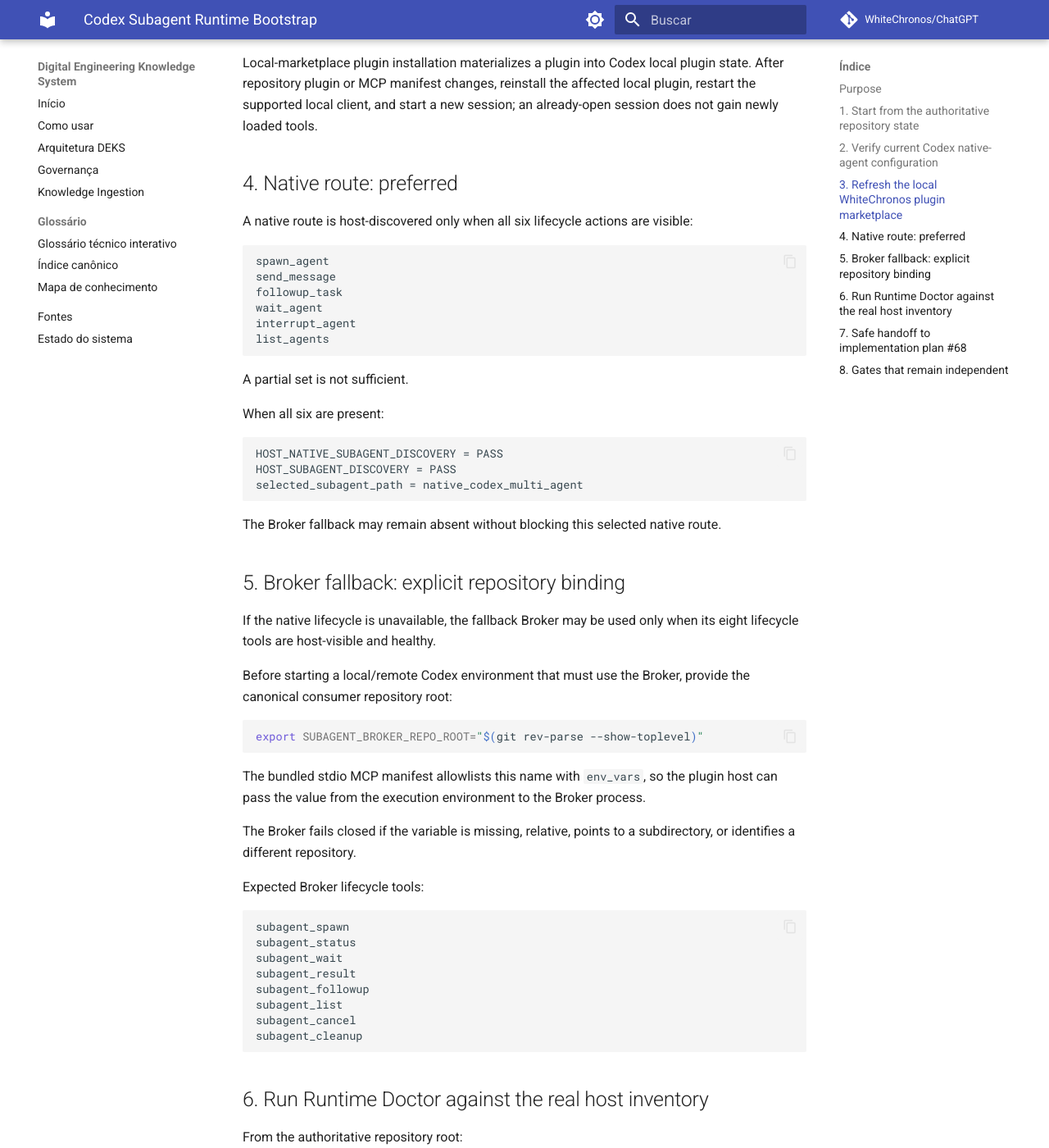
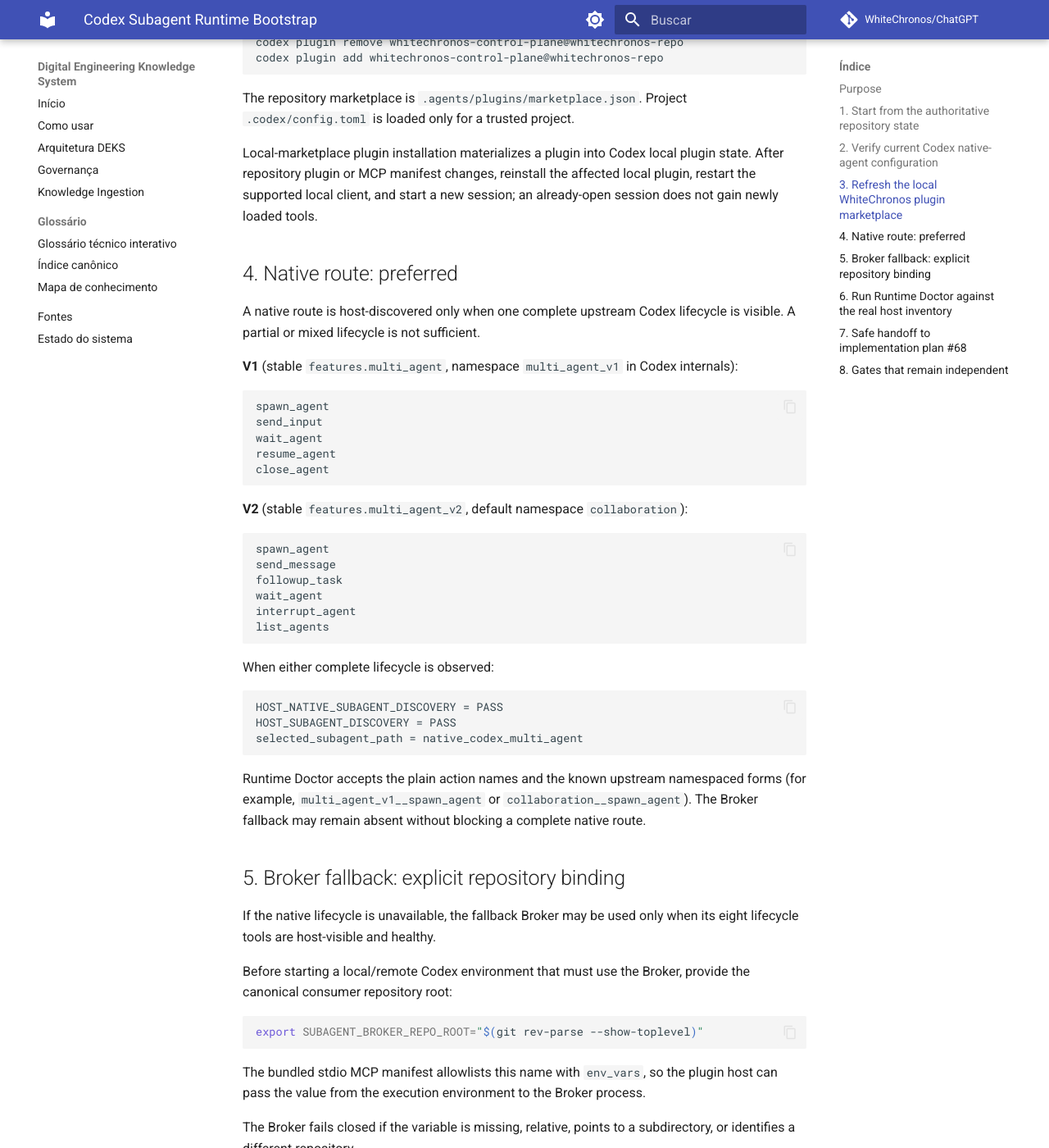
Before and after one commit to WhiteChronos/ChatGPT, an MkDocs documentation site: the page built from docs/runbooks/codex-subagent-runtime.md, in a window 1280 px wide and 1400 px high, scrolled down 1571 px. Shown: the whole window at 82% size. Built offline with MkDocs 1.6.1 and Material for MkDocs 9.7.7, drawn with Linux system fonts in a browser that asks for light colours; comment, search, counter and statistics services are not loaded; some of the changed text lies outside the part shown.

Commit message:
docs: align subagent runbook with Codex V1 and V2

````diff
--- a/docs/runbooks/codex-subagent-runtime.md
+++ b/docs/runbooks/codex-subagent-runtime.md
@@ -31,19 +31,17 @@
 
 ## 2. Verify current Codex native-agent configuration
 
-The project configuration must contain:
+WhiteChronos keeps the current stable Codex V1 feature explicit while leaving the host free to select V2 through model metadata or an explicit V2 feature:
 
 ```toml
 [agents]
 enabled = true
-```
 
-The legacy setting below is forbidden and is treated as configuration drift:
-
-```toml
 [features]
 multi_agent = true
 ```
+
+In current upstream Codex, `features.multi_agent` is the canonical **Stable** V1 collaboration feature and defaults to enabled. `agents.enabled` is also enabled by default and can disable native agents when set to false. The stable `features.multi_agent_v2` selector, when explicitly enabled (or when selected by model/runtime metadata), takes precedence and exposes the V2 lifecycle.
 
 Repository configuration is eligibility evidence only. It does not prove that the current host loaded native subagent tools.
 
@@ -70,7 +68,19 @@
 
 ## 4. Native route: preferred
 
-A native route is host-discovered only when all six lifecycle actions are visible:
+A native route is host-discovered only when one complete upstream Codex lifecycle is visible. A partial or mixed lifecycle is not sufficient.
+
+**V1** (stable `features.multi_agent`, namespace `multi_agent_v1` in Codex internals):
+
+```text
+spawn_agent
+send_input
+wait_agent
+resume_agent
+close_agent
+```
+
+**V2** (stable `features.multi_agent_v2`, default namespace `collaboration`):
 
 ```text
 spawn_agent
@@ -81,9 +91,7 @@
 list_agents
 ```
 
-A partial set is not sufficient.
-
-When all six are present:
+When either complete lifecycle is observed:
 
 ```text
 HOST_NATIVE_SUBAGENT_DISCOVERY = PASS
@@ -91,7 +99,7 @@
 selected_subagent_path = native_codex_multi_agent
 ```
 
-The Broker fallback may remain absent without blocking this selected native route.
+Runtime Doctor accepts the plain action names and the known upstream namespaced forms (for example, `multi_agent_v1__spawn_agent` or `collaboration__spawn_agent`). The Broker fallback may remain absent without blocking a complete native route.
 
 ## 5. Broker fallback: explicit repository binding
 
@@ -138,7 +146,7 @@
   --json
 ```
 
-The example above represents a host where the complete native lifecycle was actually observed. Pass only tool names that are visible in the current harness. If the harness was explicitly inspected and contains zero relevant tools, use `--host-inventory-observed` without inventing `--host-tool` values.
+The example above represents a host where the complete native **V2** lifecycle was actually observed. For a V1 host, pass `spawn_agent`, `send_input`, `wait_agent`, `resume_agent`, and `close_agent` instead. Pass only tool names that are visible in the current harness. If the harness was explicitly inspected and contains zero relevant tools, use `--host-inventory-observed` without inventing `--host-tool` values.
 
 For the Broker route, `SUBAGENT_BROKER_REPO_ROOT` must resolve to this exact repository, `codex exec resume` must be available, and all eight Broker lifecycle tools must be visible before host discovery can PASS.
 
````
